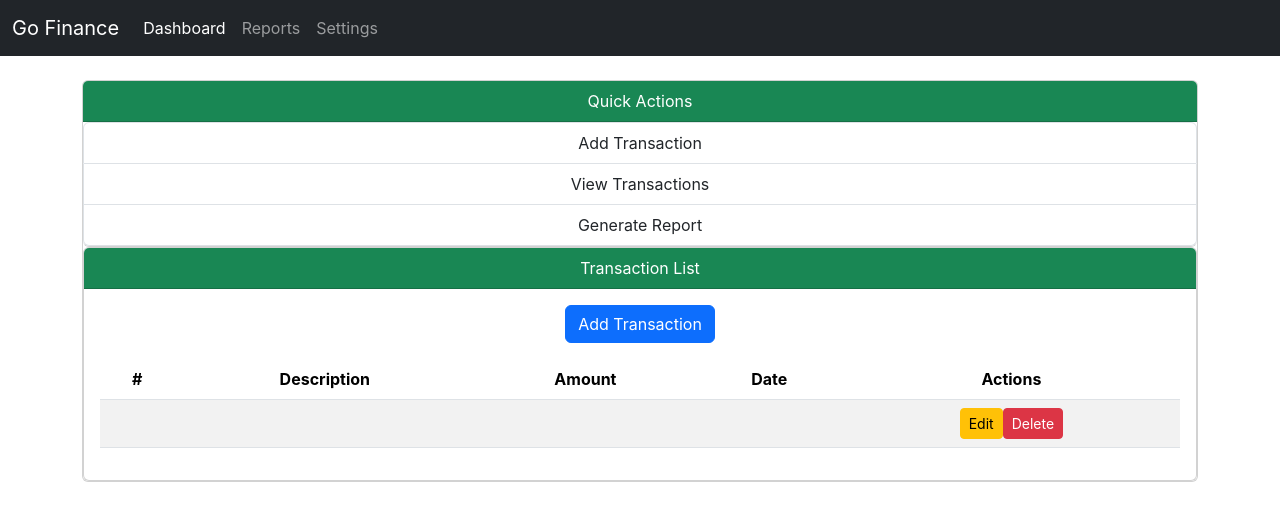
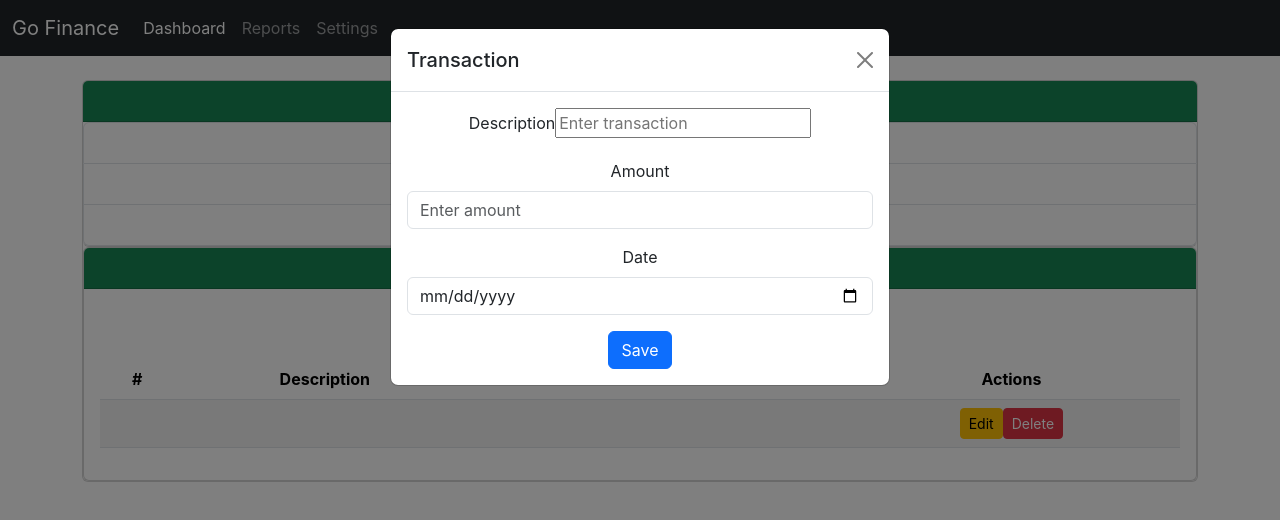
Before and after one commit to Saromazzotta/go_finance, a React (Create React App) app in the folder client/: page /dashboard in a window 1280 px wide. Both pictures are taken after a click on the button "Add Transaction". Shown: the top 520 px of the page. Built offline with nearby package versions, Linux system fonts and the light colour scheme.

Commit message:
fixed bootstrap script tag and .jsx attributes

```diff
--- a/client/public/index.html
+++ b/client/public/index.html
@@ -42,4 +42,5 @@
       To create a production bundle, use `npm run build` or `yarn build`.
     -->
   </body>
+  <script src="https://cdn.jsdelivr.net/npm/bootstrap@5.3.0-alpha3/dist/js/bootstrap.bundle.min.js"></script>
 </html>
--- a/client/src/components/Dashboard.jsx
+++ b/client/src/components/Dashboard.jsx
@@ -29,7 +29,7 @@ const Dashboard = () => {
                                 <div className="card">
                                     <div className="card-header bg-success text-white">Transaction List</div>
                                     <div className="card-body">
-                                        <button className="btn btn-primary mb-3">Add Transaction</button>
+                                        <button className="btn btn-primary mb-3" data-bs-toggle="modal" data-bs-target="#addTransactionModal">Add Transaction</button>
                                         <table className="table table-striped">
                                             <thead>
                                                 <tr>
@@ -57,22 +57,26 @@ const Dashboard = () => {
                                 </div>
                             </div>
 
-                            <div className="modal fade" id="addTransactionModal" tabindex="1" aria-hidden="true">
+                            <div className="modal fade" id="addTransactionModal" tabIndex="1" aria-labelledby="addTransactionModalLabel"  aria-hidden="true">
                                 <div className="modal-dialog">
                                     <div className="modal-content">
                                         <div className="modal-header">
-                                            <h5 className="modal-title">Transaction</h5>
-                                            <button className="btn-close" aria-label="Close"></button>
+                                            <h5 className="modal-title" id="addTransactionModalLabel">Transaction</h5>
+                                            <button className="btn-close" data-bs-dismiss="modal" aria-label="Close"></button>
                                         </div>
                                         <div className="modal-body">
                                             <form action="">
                                                 <div className="mb-3">
-                                                    <label htmlFor="" className="form-label">Description</label>
+                                                    <label htmlFor="description" className="form-label">Description</label>
                                                     <input type="text" className="form-contrtol" id="description" placeholder="Enter transaction"/>
                                                 </div>
                                                 <div className="mb-3">
-                                                    <label for="amount" className="form-label">Amount</label>
+                                                    <label htmlFor="amount" className="form-label">Amount</label>
                                                     <input type="number" className="form-control" id="amount" placeholder="Enter amount" />
+                                                </div>
+                                                <div className="mb-3">
+                                                    <label htmlFor="date" className="form-label">Date</label>
+                                                    <input type="date" className="form-control" id="date" />
                                                 </div>
                                                 <button className="btn btn-primary">Save</button>
                                             </form>
```
